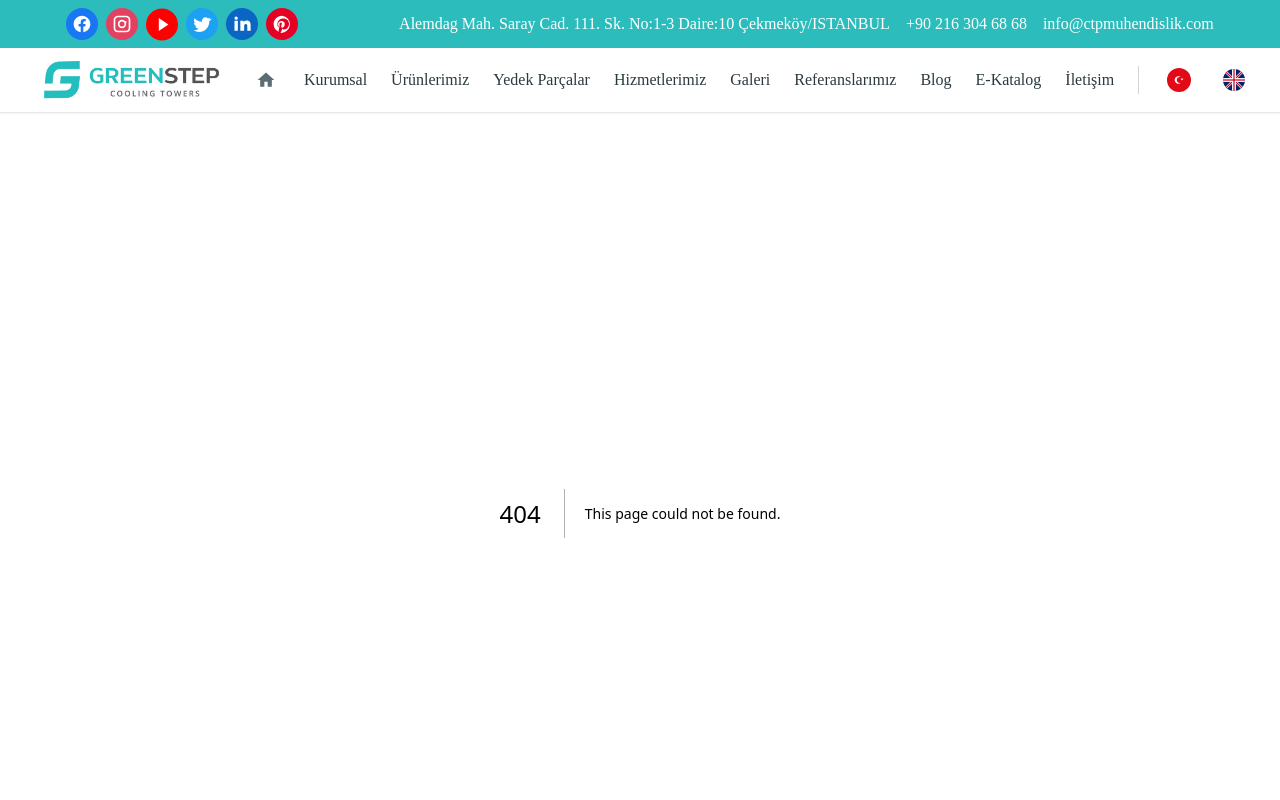
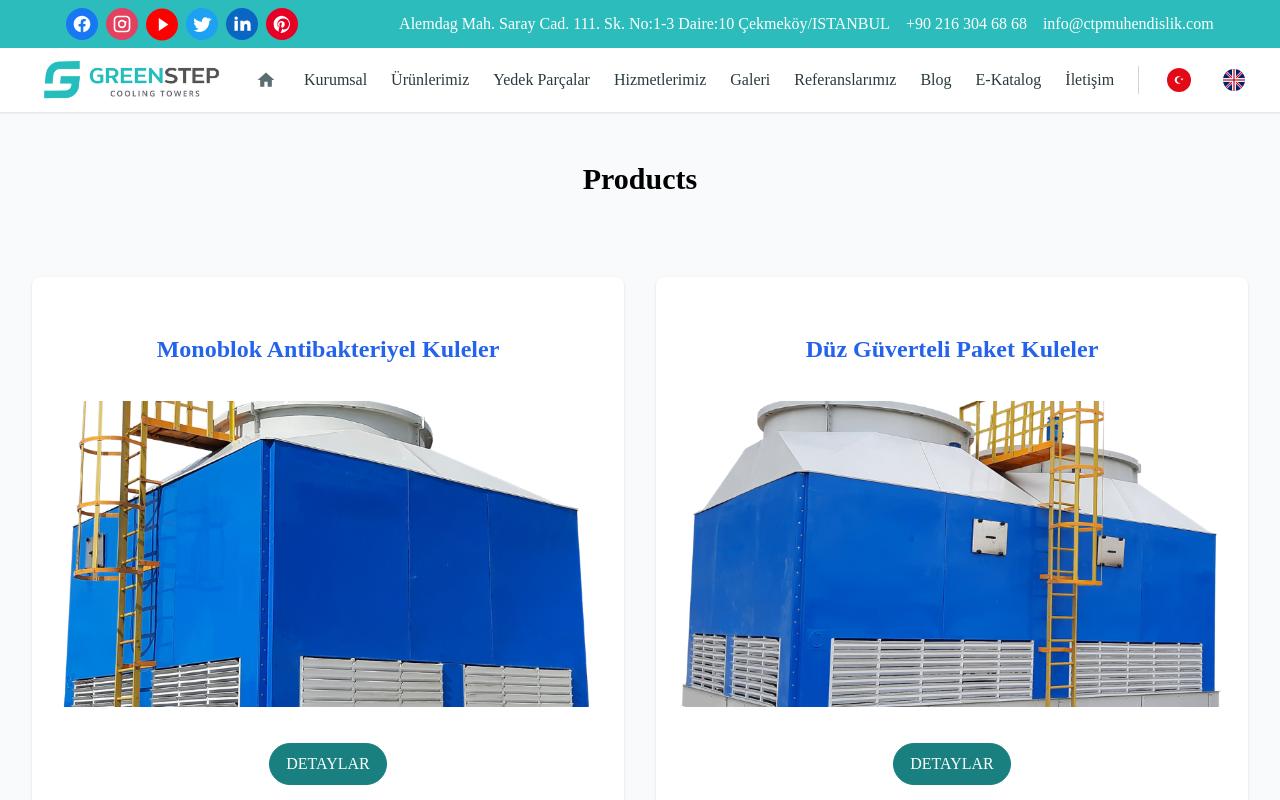
Before and after one commit to sambasoftwareuk/greenstep, a Next.js app: page /products in a window 1280 px wide. Before the commit this address had no page. Shown: the top 800 px of the page. Built offline with nearby package versions, Linux system fonts and the light colour scheme.

Commit message:
products page completed

```diff
--- /dev/null
+++ b/app/products/page.jsx
@@ -0,0 +1,15 @@
+import React from "react";
+import products from "../constants/bigCardProducts.json";
+import MainProductComponent from "../_components/MainProductComponent.jsx";
+
+const page = () => {
+  return (
+    <div className="min-h-screen bg-gray-50 py-12 px-4 ">
+      <h1 className="text-3xl font-bold text-center mb-10">Products</h1>
+
+      <MainProductComponent products={products} />
+    </div>
+  );
+};
+
+export default page;
```
